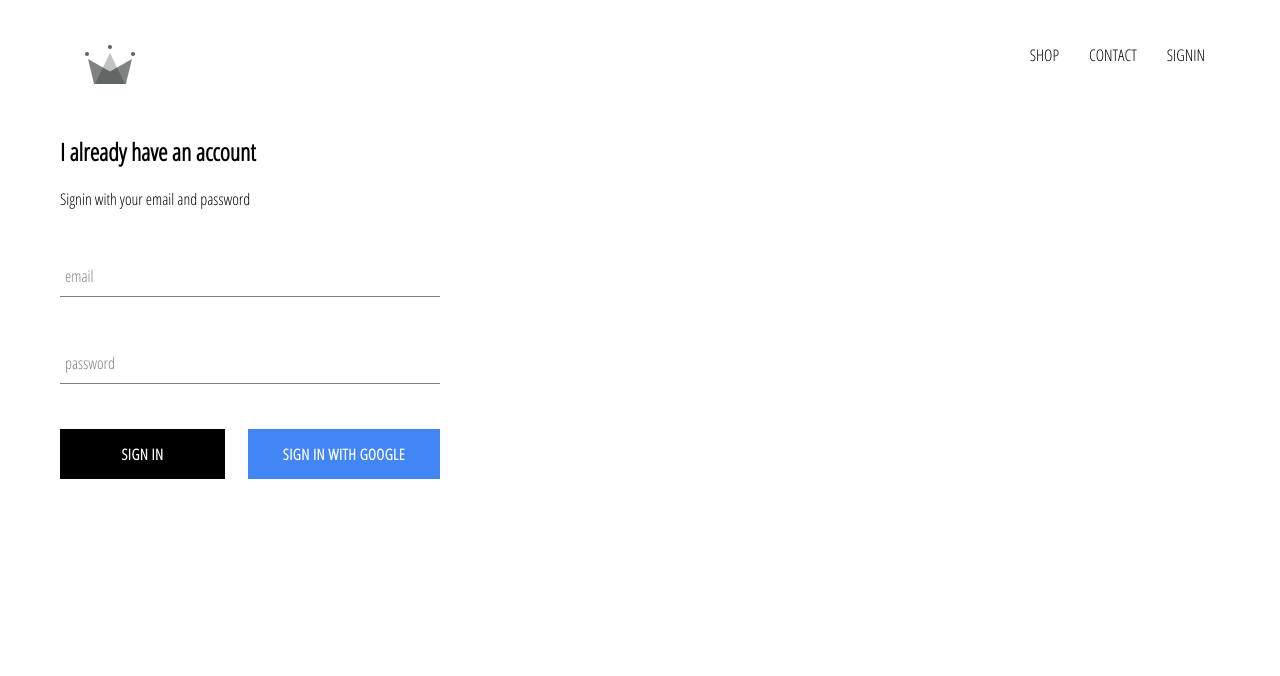
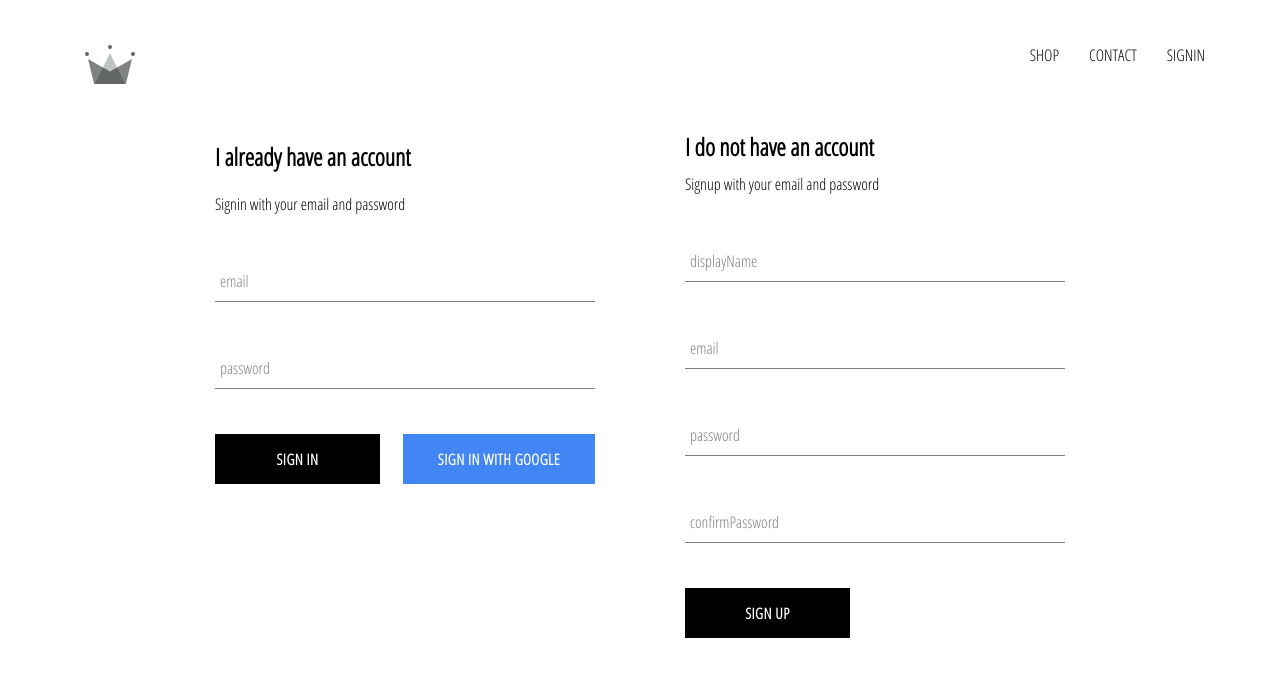
Before and after one commit to jay102/ecommerce-app, a React (Create React App) app: page /signin in a window 1280 px wide. Shown: the top 676 px of the page. Built offline with nearby package versions, Linux system fonts and the light colour scheme; no server answers.

Commit message:
added firebase util and implemented signup with email and password

```diff
--- a/src/App.js
+++ b/src/App.js
@@ -5,7 +5,7 @@
 import Header from './components/header/header.component';
 import SignInAndSignUp from './pages/sign-in-and-sign-up/sign-in-and-sign-up.component';
 import { Route, Switch} from 'react-router-dom';
-import { auth} from './firebase/firebase.utils';
+import { auth,createUserProfileDocument} from './firebase/firebase.utils';
 
 
 class App extends Component {
@@ -17,9 +17,21 @@
   }
   unsubscribefromAuth = null
   componentDidMount(){
-  this.unsubscribefromAuth =   auth.onAuthStateChanged(user => {
-      this.setState({currentUser:user})
-      console.log(user)
+  this.unsubscribefromAuth =   auth.onAuthStateChanged(async userAuth => {
+
+    if(userAuth){
+      const userRef = await createUserProfileDocument(userAuth);
+      userRef.onSnapshot(snapshot => {
+        this.setState({
+          currentUser:{
+            id:snapshot.id,
+            ...snapshot.data()
+          }
+        })
+        console.log(this.state);
+      });
+    }
+      this.setState({currentUser:userAuth})
     })
   }
   componentWillUnmount(){
--- /dev/null
+++ b/src/components/signup/signup.component.jsx
@@ -0,0 +1,64 @@
+import React, { Component } from 'react';
+import FormInput from '../form-input/form-input.component';
+import CustomButton from '../custom-button/custom-button.component';
+import { auth,createUserProfileDocument} from '../../firebase/firebase.utils';
+import './signup.styles.scss';
+
+class SignUp extends Component {
+    constructor(props) {
+        super(props)
+
+        this.state = {
+               displayName:'',
+               email:'',
+               password:'',
+               confirmPassword:''
+        }
+    }
+    handleChange = (e) => {
+        const { name, value} = e.target;
+        this.setState({[name]:value})
+    }
+    handleSubmit = async e => {
+        e.preventDefault();
+        const {displayName,email,password,confirmPassword} = this.state;
+        if(password !== confirmPassword){
+            alert('passsword dont match');
+            return;
+        }
+
+        try{
+            const { user } = await auth.createUserWithEmailAndPassword(email,password);
+            await createUserProfileDocument(user, {displayName});
+            this.setState({
+                displayName:'',
+                email:'',
+                password:'',
+                confirmPassword:''
+            })
+        }catch(err){
+            console.log(err)
+        }
+    }
+
+    render() {
+        const {displayName,email,password,confirmPassword} = this.state;
+        return (
+            <div className="sign-up">
+                <h2 className="title">I do not have an account</h2>
+                <span>Signup with your email and password</span>
+                <form className="sign-up-form" onSubmit={this.handleSubmit}>
+                    <FormInput type="text" label="displayName" name="displayName" value={displayName} onChange={this.handleChange}/>
+                    <FormInput type="email" label="email" name="email" value={email} onChange={this.handleChange}/>
+                    <FormInput type="password" label="password" name="password" value={password} onChange={this.handleChange}/>
+                    <FormInput type="password" label="confirmPassword" name="confirmPassword" value={confirmPassword} onChange={this.handleChange}/>
+
+                    <CustomButton type="submit">SIGN UP</CustomButton>
+
+                </form>
+            </div>
+        )
+    }
+}
+
+export default SignUp
--- /dev/null
+++ b/src/components/signup/signup.styles.scss
@@ -0,0 +1,8 @@
+.sign-up{
+    display: flex;
+    flex-direction: column;
+    width: 380px;
+    .title{
+        margin: 10px 0;
+    }
+}
--- a/src/firebase/firebase.utils.js
+++ b/src/firebase/firebase.utils.js
@@ -22,4 +22,26 @@
       prompt:'select_account'
   });
   export const signInWithGoogle = () => auth.signInWithPopup(provider);
+  export const createUserProfileDocument = async(userAuth,additionalData) => {
+    if(!userAuth) return;
+    const userRef = firestore.doc(`users/${userAuth.uid}`);
+    const snapshot = userRef.get();
+    if(!snapshot.exists){
+        const { displayName, email } = userAuth;
+        const createdAt = new Date();
+
+        try{
+            await userRef.set({
+                displayName,
+                email,
+                createdAt,
+                ...additionalData
+            })
+
+        }catch(error){
+            console.log('error creating user', error.message)
+        }
+    }
+    return userRef;
+  }
   export default firebase;
--- a/src/pages/sign-in-and-sign-up/sign-in-and-sign-up.component.jsx
+++ b/src/pages/sign-in-and-sign-up/sign-in-and-sign-up.component.jsx
@@ -1,11 +1,13 @@
 import React from 'react';
 import './sign-in-and-sign-up.styles.scss';
 import SignIn from '../../components/signin/signin.component';
+import SignUp from '../../components/signup/signup.component';
 
 const SignInAndSignUp = () => {
     return (
-        <div>
+        <div className="sign-in-and-sign-up">
             <SignIn/>
+            <SignUp/>
         </div>
     )
 }
--- a/src/pages/sign-in-and-sign-up/sign-in-and-sign-up.styles.scss
+++ b/src/pages/sign-in-and-sign-up/sign-in-and-sign-up.styles.scss
@@ -0,0 +1,6 @@
+.sign-in-and-sign-up{
+    width: 850px;
+    display: flex;
+    justify-content: space-between;
+    margin: 30px auto;
+}
```
